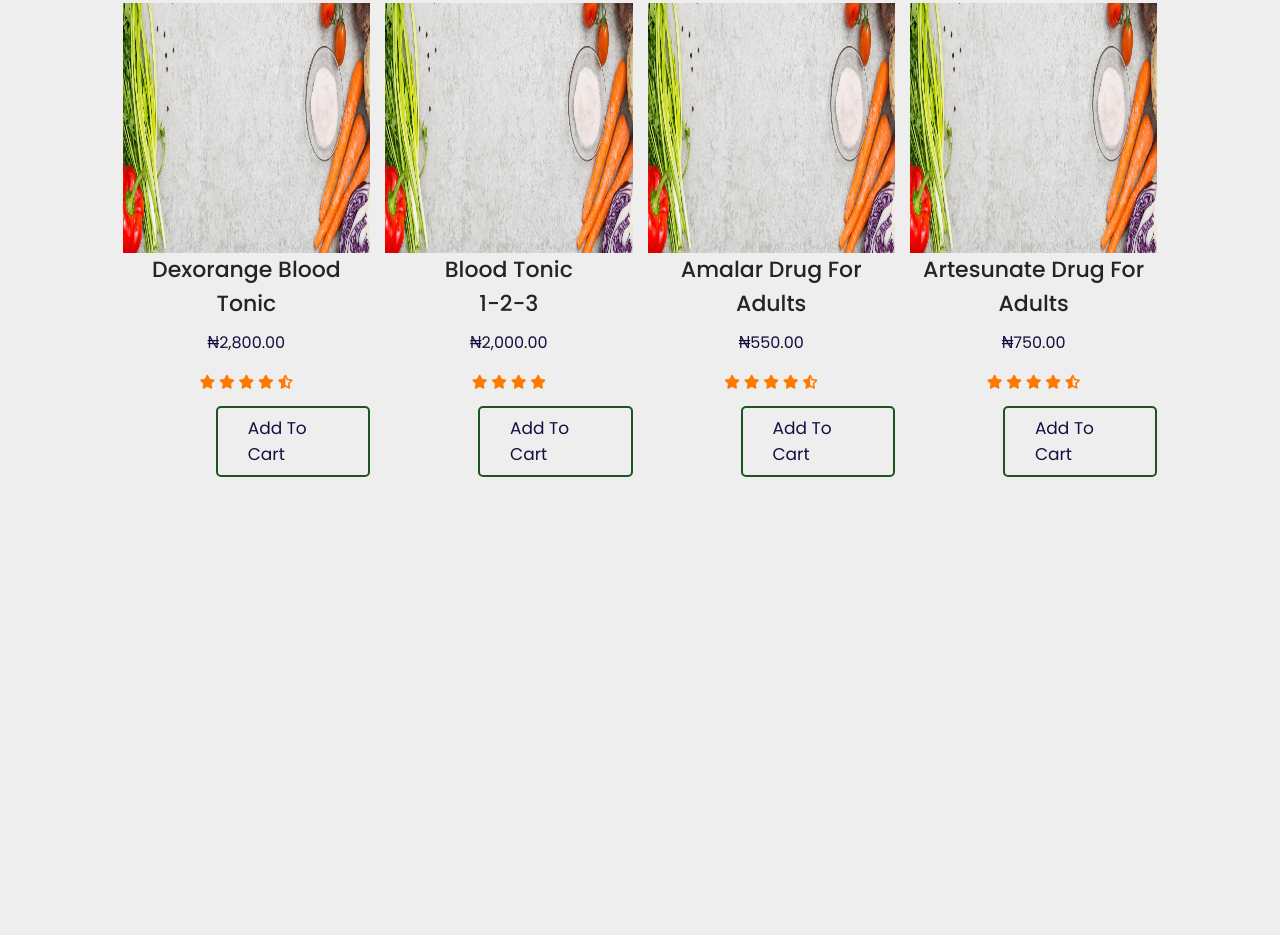
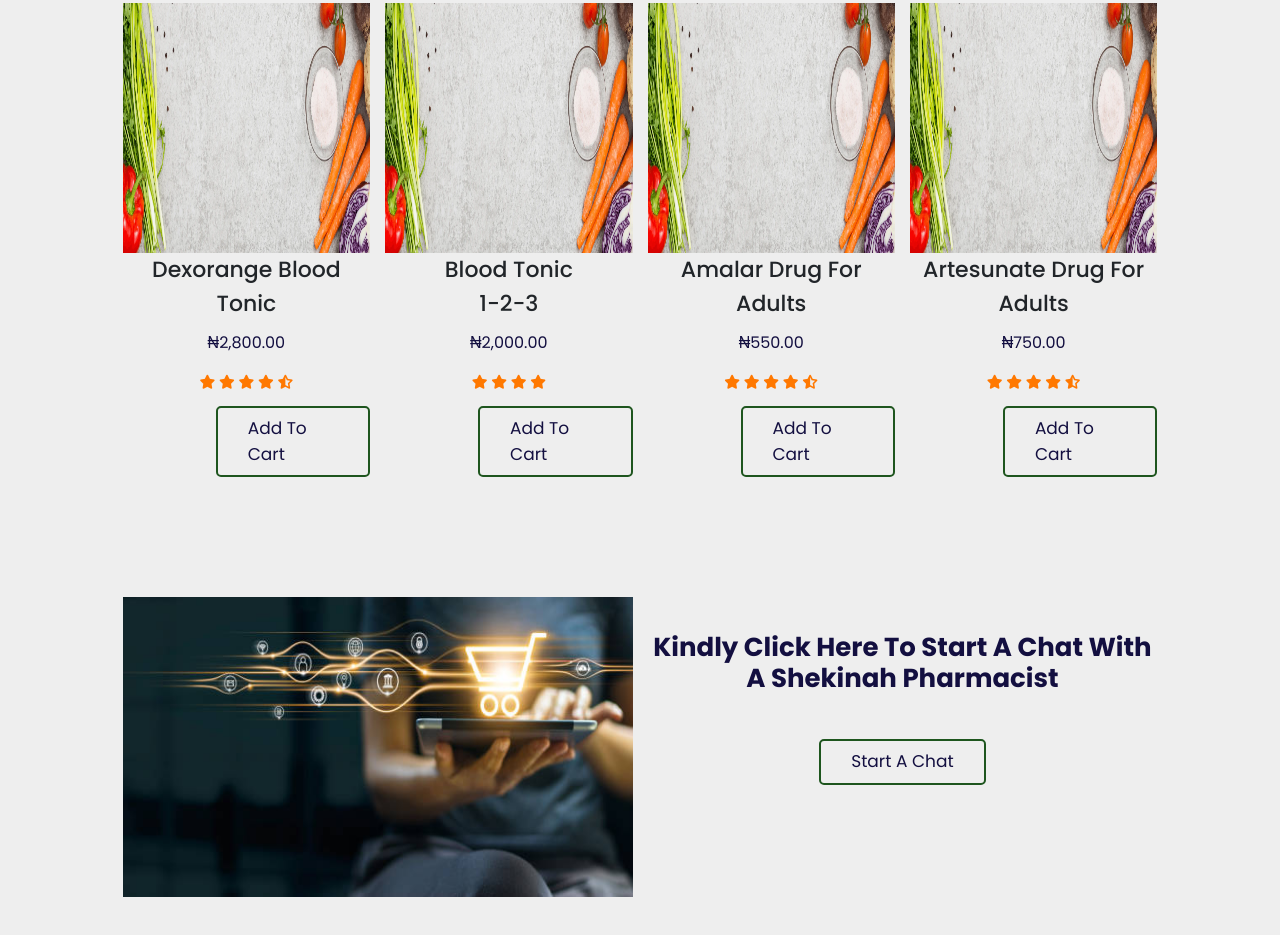
Before and after one commit to Emzzy241/Shekinah-Pharmacy, a plain HTML site: page anti-malarial.html in a window 1280 px wide. Shown: the part 2249-3184 px from the top of the page. Before the commit the page ends 2826 px from the top, so only its background shows below. Drawn offline with nearby package versions, Linux system fonts and the light colour scheme.

Commit message:
done with the 5th section

```diff
--- a/anti-malarial.html
+++ b/anti-malarial.html
@@ -380,12 +380,32 @@
 
 
 
+    <!-- The fourth section ends: showing more drugs  -->
+
+
+    <!-- The fifth section: contact begins -->
 
 
 
-    <!-- The fourth section ends: showing more drugs  -->
+    <section id="get" class="get">
+        <div class="container">
+            <div class="row">
+
+                <div class="col-md-6 col-sm-6 col-xs-6 col-lg-6">
+                    <img src="./img/istockphoto-1206800961-612x612.jpg" alt="" width="100%" height="300px">
+                </div>
+                <div class="col-md-6 col-sm-6 col-xs-6 col-lg-6">
+                    <h4>Kindly click here to start a chat with a shekinah pharmacist</h4> <br> <br>
+                    <a href="mailto:emzzyoluwole@gmail.com" class="btn">start a chat</a>
+                </div>
+
+            </div>
+        </div>
+    </section> <br> <br>
 
 
+
+    <!-- The fifth section: contact ends -->
 
 
 
```
Also changed, not shown: index.html (+2 -2 lines).
